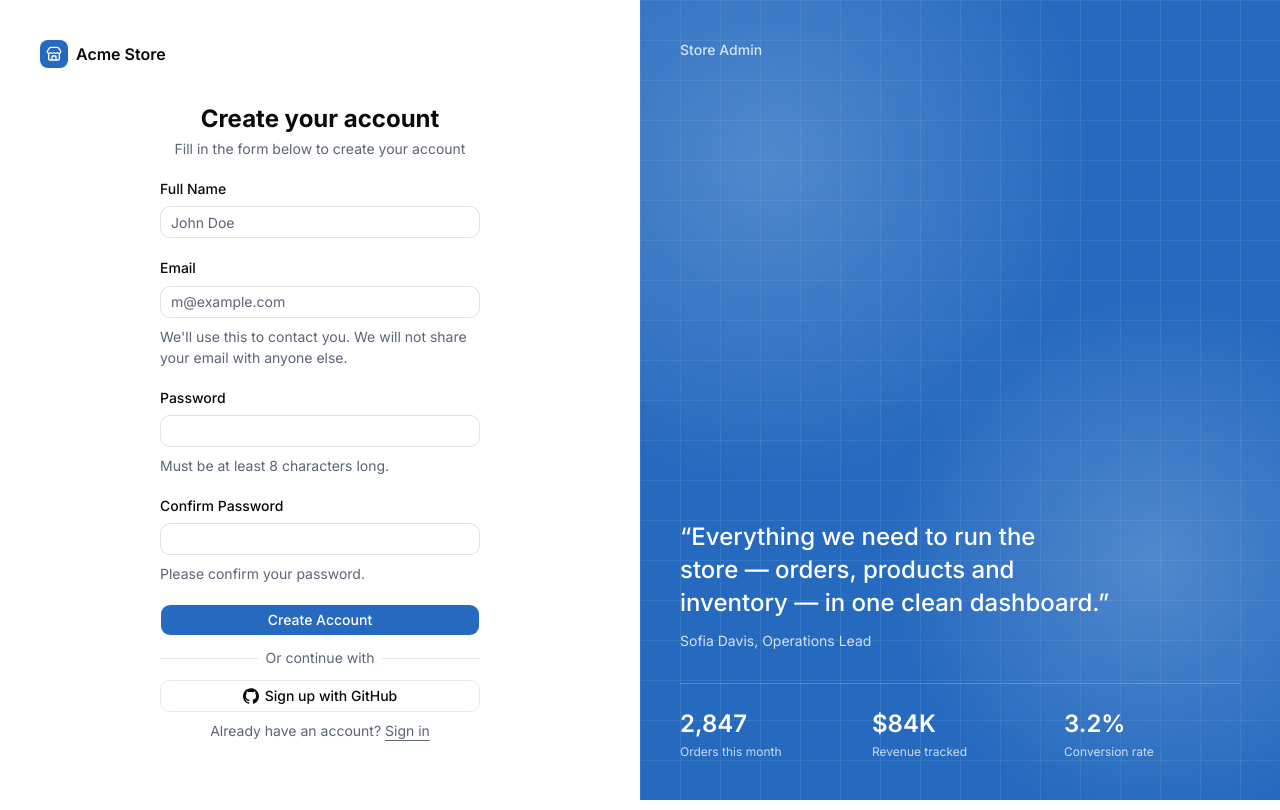
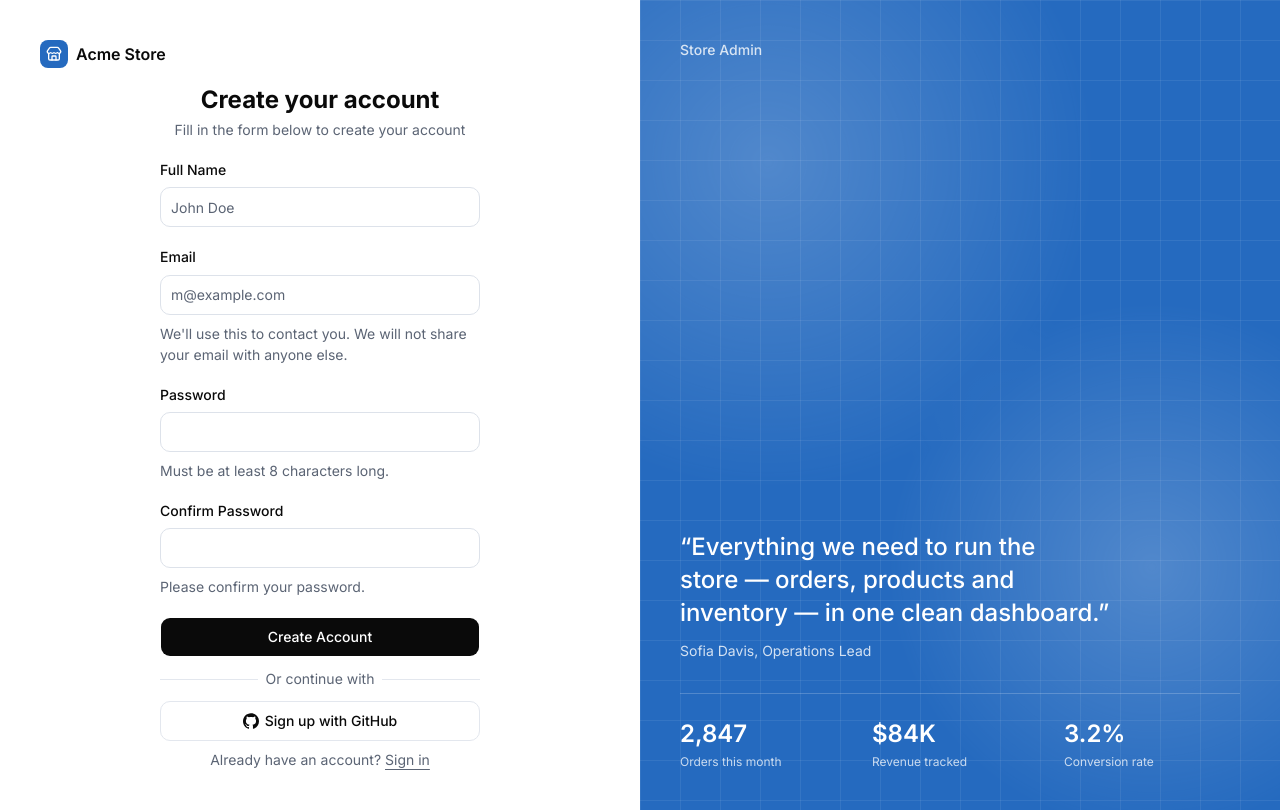
Before and after one commit to rezwan-hossain/ecomerce-admin, a Next.js app: page /signup in a window 1280 px wide. Built offline with nearby package versions, Linux system fonts and the light colour scheme.

Commit message:
feat(auth): enhance login and signup forms with improved button sizes and heights

```diff
--- a/app/(auth)/layout.tsx
+++ b/app/(auth)/layout.tsx
@@ -20,7 +20,10 @@ export default function AuthLayout({ children }: LayoutProps<"/">) {
           </Link>
         </div>
         <div className="flex flex-1 items-center justify-center">
-          <div className="w-full max-w-xs">{children}</div>
+          {/* Neutral (black) buttons for the auth forms; the rest of the app stays blue. */}
+          <div className="w-full max-w-xs [--primary:var(--foreground)] [--primary-foreground:var(--background)] [--ring:var(--muted-foreground)]">
+            {children}
+          </div>
         </div>
       </div>
       <div className="relative hidden overflow-hidden bg-primary text-primary-foreground lg:flex lg:flex-col lg:justify-between lg:p-10">
--- a/components/login-form.tsx
+++ b/components/login-form.tsx
@@ -70,6 +70,7 @@ export function LoginForm({
             placeholder="m@example.com"
             aria-invalid={Boolean(errors.email)}
             required
+            className="h-10"
           />
           <FieldError>{errors.email}</FieldError>
         </Field>
@@ -94,11 +95,12 @@ export function LoginForm({
             autoComplete="current-password"
             aria-invalid={Boolean(errors.password)}
             required
+            className="h-10"
           />
           <FieldError>{errors.password}</FieldError>
         </Field>
         <Field>
-          <Button type="submit" disabled={loading}>
+          <Button type="submit" size="lg" className="h-10" disabled={loading}>
             {loading && <Loader2Icon className="animate-spin" />}
             {loading ? "Logging in..." : "Login"}
           </Button>
@@ -107,6 +109,8 @@ export function LoginForm({
         <Field>
           <Button
             variant="outline"
+            size="lg"
+            className="h-10"
             type="button"
             onClick={() => toast.info("GitHub login isn't set up in this demo")}
           >
--- a/components/signup-form.tsx
+++ b/components/signup-form.tsx
@@ -76,7 +76,7 @@ export function SignupForm({
             placeholder="John Doe"
             aria-invalid={Boolean(errors.name)}
             required
-            className="bg-background"
+            className="h-10 bg-background"
           />
           <FieldError>{errors.name}</FieldError>
         </Field>
@@ -90,7 +90,7 @@ export function SignupForm({
             placeholder="m@example.com"
             aria-invalid={Boolean(errors.email)}
             required
-            className="bg-background"
+            className="h-10 bg-background"
           />
           {errors.email ? (
             <FieldError>{errors.email}</FieldError>
@@ -110,7 +110,7 @@ export function SignupForm({
             autoComplete="new-password"
             aria-invalid={Boolean(errors.password)}
             required
-            className="bg-background"
+            className="h-10 bg-background"
           />
           {errors.password ? (
             <FieldError>{errors.password}</FieldError>
@@ -127,7 +127,7 @@ export function SignupForm({
             autoComplete="new-password"
             aria-invalid={Boolean(errors.confirm)}
             required
-            className="bg-background"
+            className="h-10 bg-background"
           />
           {errors.confirm ? (
             <FieldError>{errors.confirm}</FieldError>
@@ -136,7 +136,7 @@ export function SignupForm({
           )}
         </Field>
         <Field>
-          <Button type="submit" disabled={loading}>
+          <Button type="submit" size="lg" className="h-10" disabled={loading}>
             {loading && <Loader2Icon className="animate-spin" />}
             {loading ? "Creating account..." : "Create Account"}
           </Button>
@@ -145,6 +145,8 @@ export function SignupForm({
         <Field>
           <Button
             variant="outline"
+            size="lg"
+            className="h-10"
             type="button"
             onClick={() => toast.info("GitHub sign up isn't set up in this demo")}
           >
```
